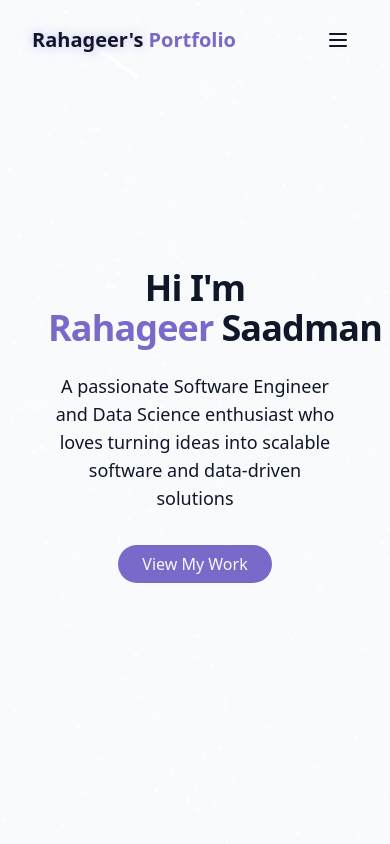
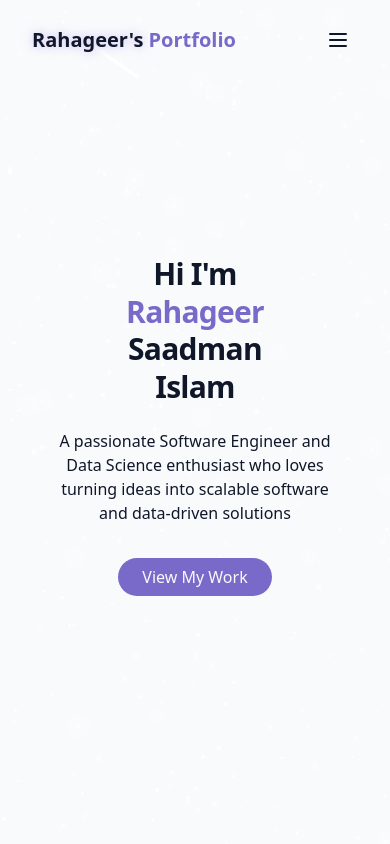
Before and after one commit to Rahageer90/RahageerPortfolio, a React (Vite) app: page / in a window 390 px wide. Shown: the top 844 px of the page. Built offline with nearby package versions, Linux system fonts and the light colour scheme.

Commit message:
Updated Mobile View error Fix

```diff
--- a/src/components/HeroSection.jsx
+++ b/src/components/HeroSection.jsx
@@ -1,33 +1,38 @@
-import { ArrowDown } from "lucide-react"
-
+import { ArrowDown } from "lucide-react";
 
 export const HeroSection = () => {
-    return (<section id="hero" className="relative min-h-screen flex flex-col items-center justify-center px-4">
+  return (
+    <section
+      id="hero"
+      className="relative min-h-screen flex flex-col items-center justify-center px-4"
+    >
+      <div className="container max-w-4xl mx-auto text-center z-10">
+        <div className="space-y-6">
+          <h1 className="text-3xl sm:text-4xl md:text-6xl font-bold tracking-tight leading-tight break-words">
+            <span className="block opacity-0 animate-fade-in">Hi I'm</span>
+            <span className="block sm:inline text-primary opacity-0 animate-fade-in-delay-1">
+              Rahageer
+            </span>
+            <span className="block sm:inline text-gradient sm:ml-2 opacity-0 animate-fade-in-delay-2">
+              Saadman
+            </span>
+            <span className="block sm:inline text-gradient sm:ml-2 opacity-0 animate-fade-in-delay-3">
+              Islam
+            </span>
+          </h1>
 
-        <div className="container max-w-4xl mx-auto text-center z-10 ">
-            <div className="space-y-6">
-                <h1 className="text-4xl md:text-6xl font-bold tracking-tight">
-                    <span className="opacity-0 animate-fade-in">Hi I'm</span>
-                    <span className="text-primary opacity-0 animate-fade-in-delay-1"> Rahageer</span>
-                    <span className="text-gradient ml-2 opacity-0 animate-fade-in-delay-2" >Saadman</span>
-                    <span className="text-gradient ml-2 opacity-0 animate-fade-in-delay-3">Islam</span>
-                </h1>
-                <p className="text-lg md:text-xl text-muted-foreground max-2-2xl mx-auto opacity-0 animate-fade-in-delay-4">
-                    A passionate Software Engineer and Data Science enthusiast
-                    who loves turning ideas into scalable software and data-driven
-                    solutions
+          <p className="text-base sm:text-lg md:text-xl text-muted-foreground max-w-2xl mx-auto opacity-0 animate-fade-in-delay-4">
+            A passionate Software Engineer and Data Science enthusiast who loves
+            turning ideas into scalable software and data-driven solutions
           </p>
+
           <div className="pt-4 opacity-0 animate-fade-in-delay-4">
             <a href="#projects" className="cosmic-button">
               View My Work
             </a>
           </div>
-
-
-
         </div>
-
       </div>
     </section>
-    )
-}
+  );
+};
```
Lines whose indentation alone changed are shown as unchanged.
